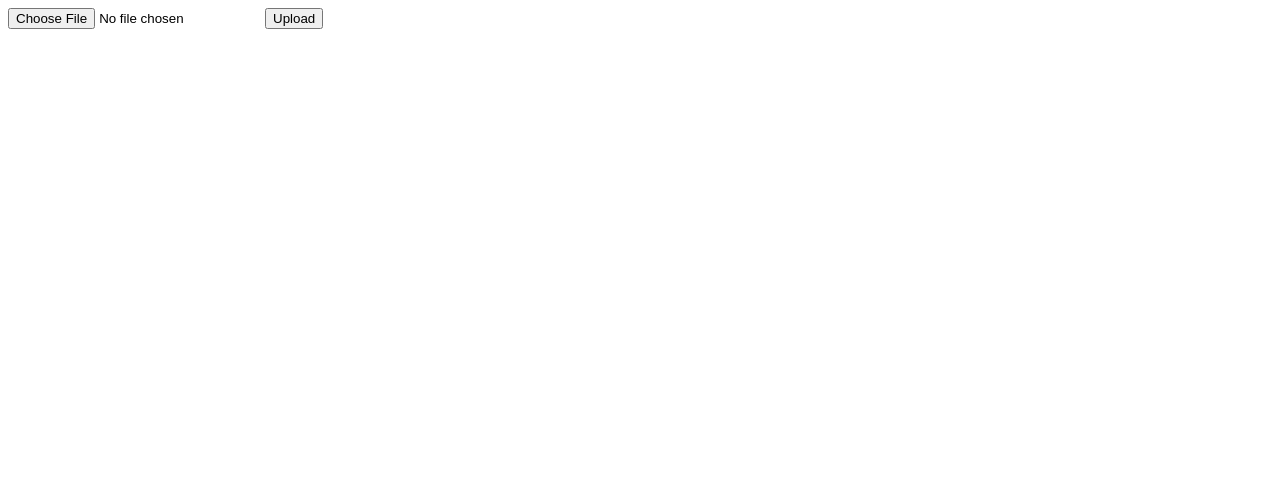
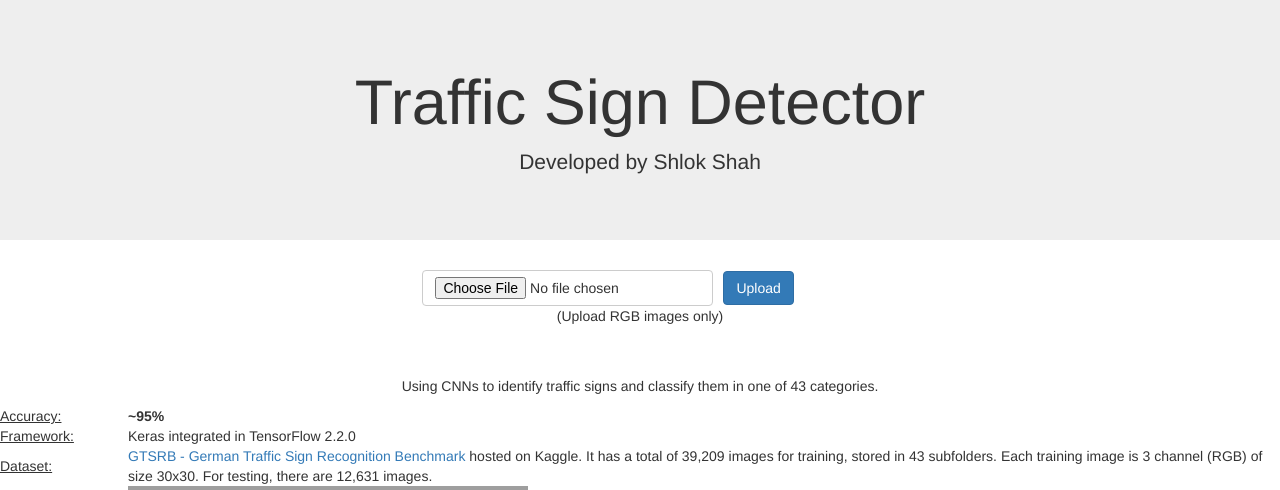
Before and after one commit to shlokshah/Traffic-Sign-Detection, a Flask app: page / in a window 1280 px wide. Shown: the top 490 px of the page. Before the commit the page ends 29 px from the top, so only its background shows below. Run offline with Flask 2, Linux system fonts and the light colour scheme; some libraries are stand-ins or nearby versions; grey boxes are pictures that could not be loaded.

Commit message:
Update index.html

```diff
--- a/templates/index.html
+++ b/templates/index.html
@@ -1,12 +1,99 @@
 <!DOCTYPE html>
 <html>
 <head>
-	<title>Hello world</title>
+	<title>Detect Traffic Signs</title>
+	<meta charset="utf-8">
+	<meta name="viewport" content="width=device-width, initial-scale=1">
+	<link rel="stylesheet" href="https://maxcdn.bootstrapcdn.com/bootstrap/3.4.1/css/bootstrap.min.css">
+	<script src="https://ajax.googleapis.com/ajax/libs/jquery/3.5.1/jquery.min.js"></script>
+	<script src="https://maxcdn.bootstrapcdn.com/bootstrap/3.4.1/js/bootstrap.min.js"></script>
 </head>
 <body>
-	<form action = "/success" method = "post" enctype="multipart/form-data">
-        <input type="file" name="photo" />
-        <input type = "submit" value="Upload">
-    </form>
+	<div class="jumbotron text-center">
+  		<h1>Traffic Sign Detector</h1>
+  		<p>Developed by Shlok Shah</p>
+	</div>
+	<div class="container-fluid">
+		<div class="row">
+			<div class="text-center">
+				<form action = "/success" method = "post" enctype="multipart/form-data" style="padding-left: 33%;">
+				<table style="align: center;">
+					<tr>
+						<td style="padding-right: 10px;">
+							<input class="btn btn-default" type="file" name="photo">
+						</td>
+						<td>
+							<input class="btn btn-primary" type = "submit" value="Upload">
+						</td>
+					</tr>
+				</table>
+				</form>
+				<p>(Upload RGB images only)</p>
+			</div>
+		</div>
+		<br>
+		<br>
+		<div class="row">
+			<div class="text-center">
+				<p>Using CNNs to identify traffic signs and classify them in one of 43 categories.</p>
+			</div>
+		</div>
+		<div class="row">
+			<table>
+				<col style="width: 10%">
+				<col style="width: 90%">
+				<tr>
+					<td>
+						<u>Accuracy:</u>
+					</td>
+					<td>
+						<b>~95%</b>
+					</td>
+				</tr>
+				<tr>
+					<td>
+						<u>Framework:</u>
+					</td>
+					<td>
+						Keras integrated in TensorFlow 2.2.0
+					</td>
+				</tr>
+				<tr>
+					<td>
+						<u>Dataset:</u>
+					</td>
+					<td>
+						<a href="https://www.kaggle.com/meowmeowmeowmeowmeow/gtsrb-german-traffic-sign">GTSRB - German Traffic Sign Recognition Benchmark</a> hosted on Kaggle. It has a total of 39,209 images for training, stored in 43 subfolders. Each training image is 3 channel (RGB) of size 30x30. For testing, there are 12,631 images.
+					</td>
+				</tr>
+				<tr>
+					<td>
+						<u>Model summary:</u>
+					</td>
+					<td>
+						<img src="../static/model_summary.jpg" height="50%">
+					</td>
+				</tr>
+				<tr>
+					<td>
+						<u>Model accuracy:</u>
+					</td>
+					<td>
+						<img src="../static/model_accuracy.jpg" height="50%" alt="Model accuracy graph">
+					</td>
+				</tr>
+				<tr>
+					<td>
+						<u>Source Code:</u>
+					</td>
+					<td>
+						<a href="https://github.com/shlokshah/Traffic-Sign-Detection">GitHub Repository</a>
+					</td>
+				</tr>
+			</table>
+		</div>
+		<br>
+		<br>
+	</div>
 </body>
 </html>
```
